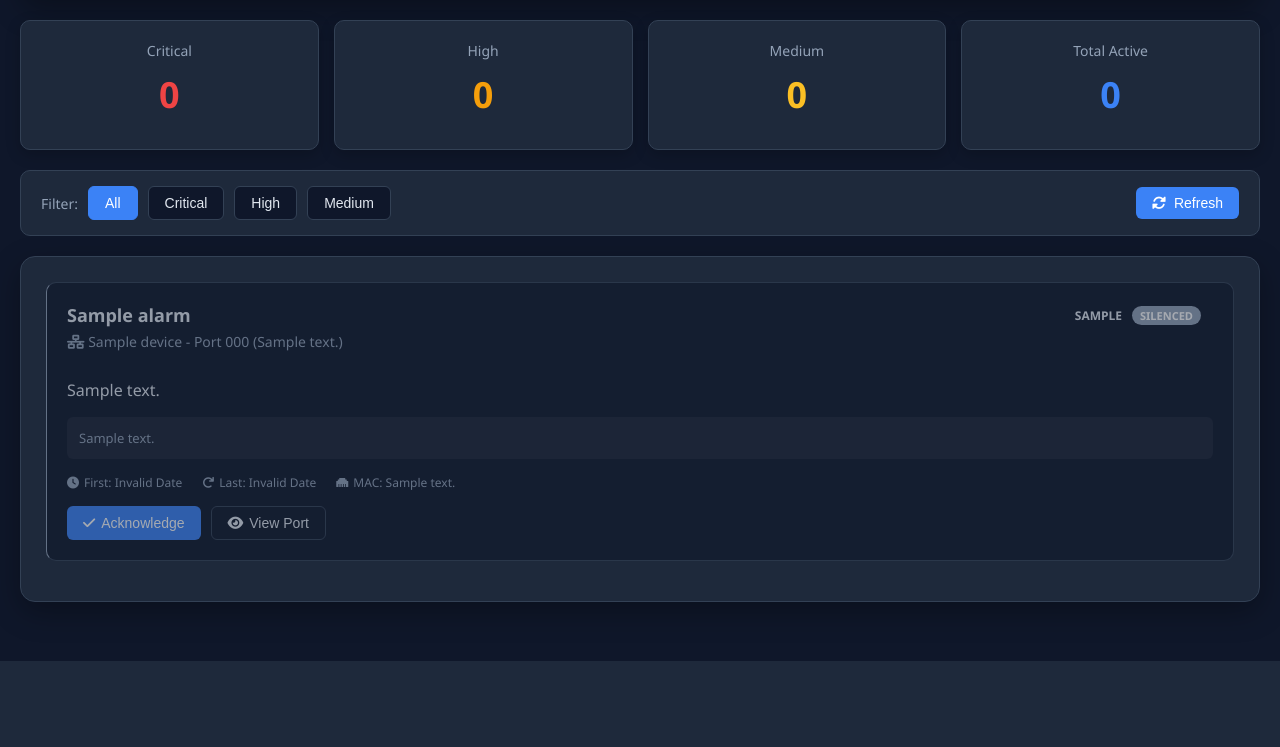
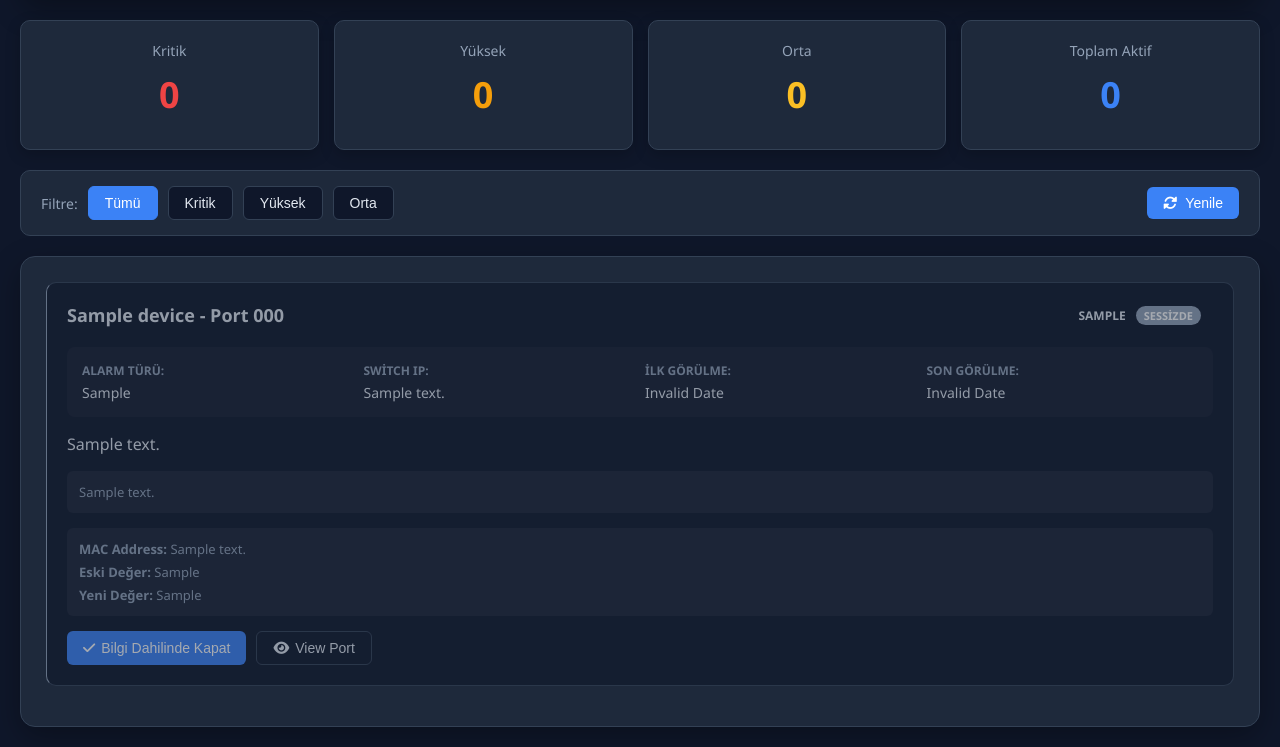
Before and after one commit to baroyurt/SW02, a PHP site: page /test/port_alarms.php in a window 1280 px wide. Shown: the part 139-886 px from the top of the page. Before the commit the page ends 800 px from the top, so only its background shows below. Run offline with PHP 8.4, Linux system fonts and the light colour scheme; the visitor is signed in with stand-in values (Sample User, id 1); tables that the repository leaves empty or names only in its code hold one stand-in row (values such as "Sample post").

Commit message:
Add missing alarm fields and Turkish labels to port alarms page
Co-authored-by: baroyurt <251450319+baroyurt@users.noreply.github.com>

```diff
--- a/Switchp/port_alarms.php
+++ b/Switchp/port_alarms.php
@@ -295,6 +295,51 @@ $alarmsData = getActiveAlarmsData($conn);
             margin-bottom: 12px;
         }
 
+        .alarm-info-grid {
+            display: grid;
+            grid-template-columns: repeat(auto-fit, minmax(250px, 1fr));
+            gap: 10px;
+            margin-bottom: 15px;
+            padding: 15px;
+            background: rgba(255,255,255,0.03);
+            border-radius: 8px;
+        }
+
+        .info-item {
+            display: flex;
+            flex-direction: column;
+            gap: 4px;
+        }
+
+        .info-label {
+            font-size: 12px;
+            color: var(--text-light);
+            font-weight: 600;
+            text-transform: uppercase;
+        }
+
+        .info-value {
+            font-size: 14px;
+            color: var(--text);
+        }
+
+        .alarm-additional-info {
+            background: rgba(255,255,255,0.05);
+            padding: 12px;
+            border-radius: 6px;
+            margin-bottom: 15px;
+            font-size: 13px;
+            color: var(--text-light);
+        }
+
+        .alarm-additional-info div {
+            margin-bottom: 5px;
+        }
+
+        .alarm-additional-info div:last-child {
+            margin-bottom: 0;
+        }
+
         .alarm-message {
             color: var(--text);
             margin-bottom: 15px;
@@ -467,33 +512,33 @@ $alarmsData = getActiveAlarmsData($conn);
 
         <div class="stats-bar">
             <div class="stat-card critical">
-                <div class="label">Critical</div>
+                <div class="label">Kritik</div>
                 <div class="value" id="criticalCount">0</div>
             </div>
             <div class="stat-card high">
-                <div class="label">High</div>
+                <div class="label">Yüksek</div>
                 <div class="value" id="highCount">0</div>
             </div>
             <div class="stat-card medium">
-                <div class="label">Medium</div>
+                <div class="label">Orta</div>
                 <div class="value" id="mediumCount">0</div>
             </div>
             <div class="stat-card info">
-                <div class="label">Total Active</div>
+                <div class="label">Toplam Aktif</div>
                 <div class="value" id="totalCount">0</div>
             </div>
         </div>
 
         <div class="toolbar">
             <div class="filter-group">
-                <span style="color: var(--text-light); font-size: 14px;">Filter:</span>
-                <button class="filter-btn active" onclick="filterAlarms('all')">All</button>
-                <button class="filter-btn" onclick="filterAlarms('critical')">Critical</button>
-                <button class="filter-btn" onclick="filterAlarms('high')">High</button>
-                <button class="filter-btn" onclick="filterAlarms('medium')">Medium</button>
+                <span style="color: var(--text-light); font-size: 14px;">Filtre:</span>
+                <button class="filter-btn active" onclick="filterAlarms('all')">Tümü</button>
+                <button class="filter-btn" onclick="filterAlarms('critical')">Kritik</button>
+                <button class="filter-btn" onclick="filterAlarms('high')">Yüksek</button>
+                <button class="filter-btn" onclick="filterAlarms('medium')">Orta</button>
             </div>
             <button class="refresh-btn" onclick="refreshPage()">
-                <i class="fas fa-sync-alt"></i> Refresh
+                <i class="fas fa-sync-alt"></i> Yenile
             </button>
         </div>
 
@@ -506,23 +551,23 @@ $alarmsData = getActiveAlarmsData($conn);
     <div class="modal-overlay" id="ackModal">
         <div class="modal">
             <div class="modal-header">
-                <h3 class="modal-title">Acknowledge Alarm</h3>
+                <h3 class="modal-title">Alarm Bilgi Dahilinde Kapat</h3>
             </div>
             <div class="form-group">
-                <label>Acknowledgment Type:</label>
+                <label>Onay Türü:</label>
                 <select id="ackType">
-                    <option value="acknowledged">Acknowledged</option>
-                    <option value="resolved">Resolved</option>
-                    <option value="false_positive">False Positive</option>
+                    <option value="acknowledged">Bilgi Dahilinde</option>
+                    <option value="resolved">Çözüldü</option>
+                    <option value="false_positive">Yanlış Alarm</option>
                 </select>
             </div>
             <div class="form-group">
-                <label>Notes (Optional):</label>
-                <textarea id="ackNotes" rows="3" placeholder="Add any notes..."></textarea>
+                <label>Notlar (İsteğe Bağlı):</label>
+                <textarea id="ackNotes" rows="3" placeholder="Not ekleyin..."></textarea>
             </div>
             <div class="modal-actions">
-                <button class="btn btn-secondary" onclick="closeAckModal()">Cancel</button>
-                <button class="btn btn-primary" onclick="submitAcknowledge()">Submit</button>
+                <button class="btn btn-secondary" onclick="closeAckModal()">İptal</button>
+                <button class="btn btn-primary" onclick="submitAcknowledge()">Onayla</button>
             </div>
         </div>
     </div>
@@ -531,21 +576,21 @@ $alarmsData = getActiveAlarmsData($conn);
     <div class="modal-overlay" id="silenceModal">
         <div class="modal">
             <div class="modal-header">
-                <h3 class="modal-title">Silence Alarm</h3>
+                <h3 class="modal-title">Alarmı Sesize Al</h3>
             </div>
             <div class="form-group">
-                <label>Silence Duration:</label>
+                <label>Sessize Alma Süresi:</label>
                 <select id="silenceDuration">
-                    <option value="30">30 minutes</option>
-                    <option value="60">1 hour</option>
-                    <option value="180">3 hours</option>
-                    <option value="360">6 hours</option>
-                    <option value="1440">24 hours</option>
+                    <option value="30">30 dakika</option>
+                    <option value="60">1 saat</option>
+                    <option value="180">3 saat</option>
+                    <option value="360">6 saat</option>
+                    <option value="1440">24 saat</option>
                 </select>
             </div>
             <div class="modal-actions">
-                <button class="btn btn-secondary" onclick="closeSilenceModal()">Cancel</button>
-                <button class="btn btn-primary" onclick="submitSilence()">Silence</button>
+                <button class="btn btn-secondary" onclick="closeSilenceModal()">İptal</button>
+                <button class="btn btn-primary" onclick="submitSilence()">Sesize Al</button>
             </div>
         </div>
     </div>
@@ -581,8 +626,8 @@ $alarmsData = getActiveAlarmsData($conn);
                 container.innerHTML = `
                     <div class="empty-state">
                         <i class="fas fa-check-circle"></i>
-                        <h3>No Active Alarms</h3>
-                        <p>All systems are running normally</p>
+                        <h3>Aktif Alarm Yok</h3>
+                        <p>Tüm sistemler normal çalışıyor</p>
                     </div>
                 `;
                 return;
@@ -592,40 +637,58 @@ $alarmsData = getActiveAlarmsData($conn);
             filtered.forEach(alarm => {
                 const severityClass = alarm.severity.toLowerCase();
                 const silencedClass = alarm.is_silenced ? 'silenced' : '';
-                const silencedBadge = alarm.is_silenced ? '<span style="background: var(--text-light); color: white; padding: 2px 8px; border-radius: 10px; font-size: 11px; margin-left: 10px;">SILENCED</span>' : '';
+                const silencedBadge = alarm.is_silenced ? '<span style="background: var(--text-light); color: white; padding: 2px 8px; border-radius: 10px; font-size: 11px; margin-left: 10px;">SESSİZDE</span>' : '';
+
+                // Get Turkish alarm type name
+                const alarmTypeTurkish = getAlarmTypeTurkish(alarm.alarm_type);
 
                 html += `
                     <div class="alarm-card ${severityClass} ${silencedClass}">
                         <div class="alarm-header">
-                            <div>
-                                <div class="alarm-title">${escapeHtml(alarm.title)}</div>
-                                <div class="alarm-info">
-                                    <i class="fas fa-network-wired"></i> ${escapeHtml(alarm.device_name || 'Unknown Device')}
-                                    ${alarm.port_number ? ` - Port ${alarm.port_number}` : ''}
-                                    ${alarm.device_ip ? ` (${alarm.device_ip})` : ''}
-                                </div>
+                            <div style="flex: 1;">
+                                <div class="alarm-title">${escapeHtml(alarm.device_name || 'Bilinmeyen Cihaz')} - Port ${alarm.port_number || 'N/A'}</div>
                             </div>
                             <span class="alarm-severity ${severityClass}">${alarm.severity}${silencedBadge}</span>
+                        </div>
+
+                        <div class="alarm-info-grid">
+                            <div class="info-item">
+                                <span class="info-label">Alarm Türü:</span>
+                                <span class="info-value">${alarmTypeTurkish}</span>
+                            </div>
+                            <div class="info-item">
+                                <span class="info-label">Switch IP:</span>
+                                <span class="info-value">${alarm.device_ip || 'N/A'}</span>
+                            </div>
+                            <div class="info-item">
+                                <span class="info-label">İlk Görülme:</span>
+                                <span class="info-value">${formatDateFull(alarm.first_occurrence)}</span>
+                            </div>
+                            <div class="info-item">
+                                <span class="info-label">Son Görülme:</span>
+                                <span class="info-value">${formatDateFull(alarm.last_occurrence)}</span>
+                            </div>
                         </div>
 
                         <div class="alarm-message">${escapeHtml(alarm.message)}</div>
 
                         ${alarm.details ? `<div class="alarm-details">${escapeHtml(alarm.details)}</div>` : ''}
 
-                        <div class="alarm-meta">
-                            <span><i class="fas fa-clock"></i> First: ${formatDate(alarm.first_occurrence)}</span>
-                            <span><i class="fas fa-redo"></i> Last: ${formatDate(alarm.last_occurrence)}</span>
-                            ${alarm.occurrence_count > 1 ? `<span><i class="fas fa-repeat"></i> Count: ${alarm.occurrence_count}</span>` : ''}
-                            ${alarm.mac_address ? `<span><i class="fas fa-ethernet"></i> MAC: ${alarm.mac_address}</span>` : ''}
-                        </div>
+                        ${alarm.mac_address || alarm.old_value || alarm.new_value ? `
+                            <div class="alarm-additional-info">
+                                ${alarm.mac_address ? `<div><strong>MAC Address:</strong> ${alarm.mac_address}</div>` : ''}
+                                ${alarm.old_value ? `<div><strong>Eski Değer:</strong> ${alarm.old_value}</div>` : ''}
+                                ${alarm.new_value ? `<div><strong>Yeni Değer:</strong> ${alarm.new_value}</div>` : ''}
+                            </div>
+                        ` : ''}
 
                         <div class="alarm-actions">
                             <button class="btn btn-primary" onclick="openAckModal(${alarm.id})">
-                                <i class="fas fa-check"></i> Acknowledge
+                                <i class="fas fa-check"></i> Bilgi Dahilinde Kapat
                             </button>
                             ${!alarm.is_silenced ? `
                                 <button class="btn btn-secondary" onclick="openSilenceModal(${alarm.id})">
-                                    <i class="fas fa-bell-slash"></i> Silence
+                                    <i class="fas fa-bell-slash"></i> Alarmı Sesize Al
                                 </button>
                             ` : ''}
                             ${alarm.port_number ? `
@@ -639,6 +702,31 @@ $alarmsData = getActiveAlarmsData($conn);
             });
 
             container.innerHTML = html;
+        }
+
+        function getAlarmTypeTurkish(alarmType) {
+            const types = {
+                'mac_moved': 'MAC Taşındı',
+                'mac_added': 'MAC Eklendi',
+                'vlan_changed': 'VLAN Değişti',
+                'description_changed': 'Açıklama Değişti',
+                'port_up': 'Port Açıldı',
+                'port_down': 'Port Kapandı'
+            };
+            return types[alarmType] || alarmType;
+        }
+
+        function formatDateFull(dateString) {
+            if (!dateString) return 'N/A';
+            const date = new Date(dateString);
+            return date.toLocaleString('tr-TR', {
+                year: 'numeric',
+                month: '2-digit',
+                day: '2-digit',
+                hour: '2-digit',
+                minute: '2-digit',
+                second: '2-digit'
+            });
         }
 
         function updateStats(alarms) {
@@ -710,13 +798,13 @@ $alarmsData = getActiveAlarmsData($conn);
                 const data = await response.json();
 
                 if (data.success) {
-                    alert('Alarm acknowledged successfully');
+                    alert('Alarm başarıyla kapatıldı');
                     location.reload();
                 } else {
-                    alert('Error: ' + (data.error || 'Unknown error'));
+                    alert('Hata: ' + (data.error || 'Bilinmeyen hata'));
                 }
             } catch (error) {
-                alert('Error: ' + error.message);
+                alert('Hata: ' + error.message);
             }
 
             closeAckModal();
@@ -739,20 +827,20 @@ $alarmsData = getActiveAlarmsData($conn);
                 const data = await response.json();
 
                 if (data.success) {
-                    alert('Alarm silenced successfully');
+                    alert('Alarm başarıyla sesize alındı');
                     location.reload();
                 } else {
-                    alert('Error: ' + (data.error || 'Unknown error'));
+                    alert('Hata: ' + (data.error || 'Bilinmeyen hata'));
                 }
             } catch (error) {
-                alert('Error: ' + error.message);
+                alert('Hata: ' + error.message);
             }
 
             closeSilenceModal();
         }
 
         function viewPort(deviceName, portNumber) {
-            alert('View Port feature - Device: ' + deviceName + ', Port: ' + portNumber);
+            alert('Port Görüntüleme - Cihaz: ' + deviceName + ', Port: ' + portNumber);
             // This would typically open a detailed port view
         }
 
```
